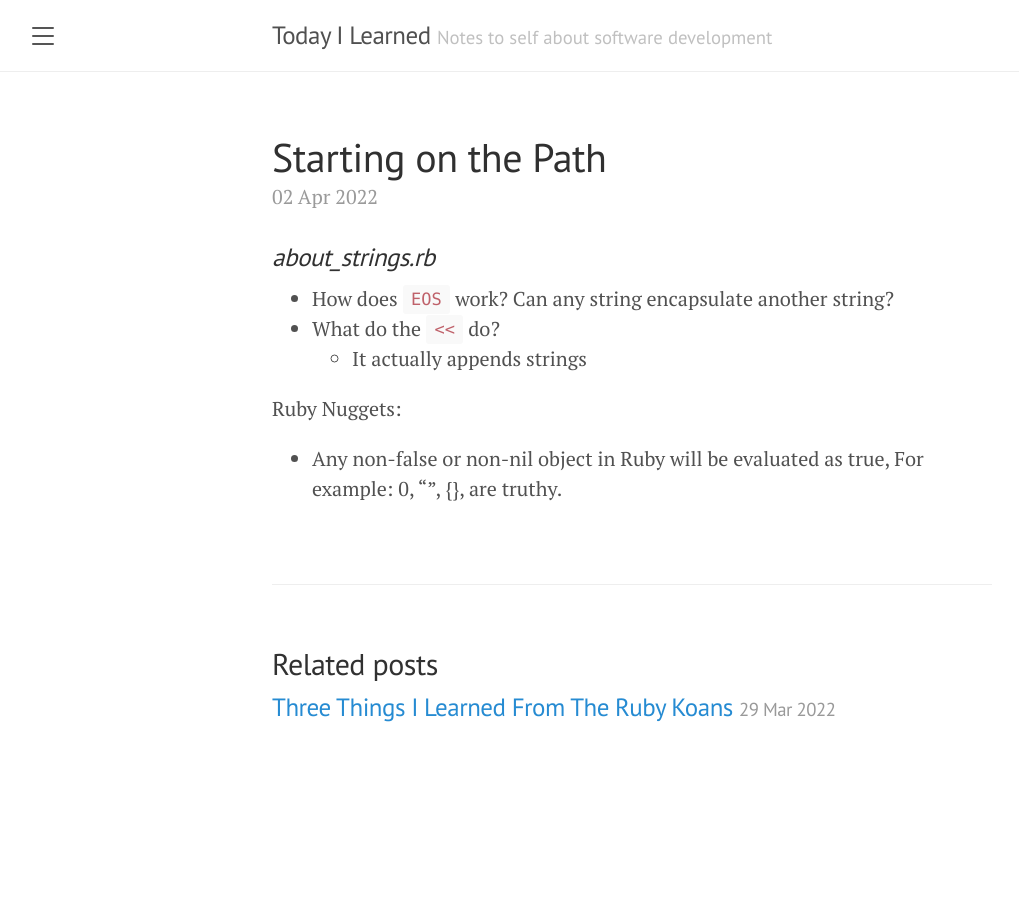
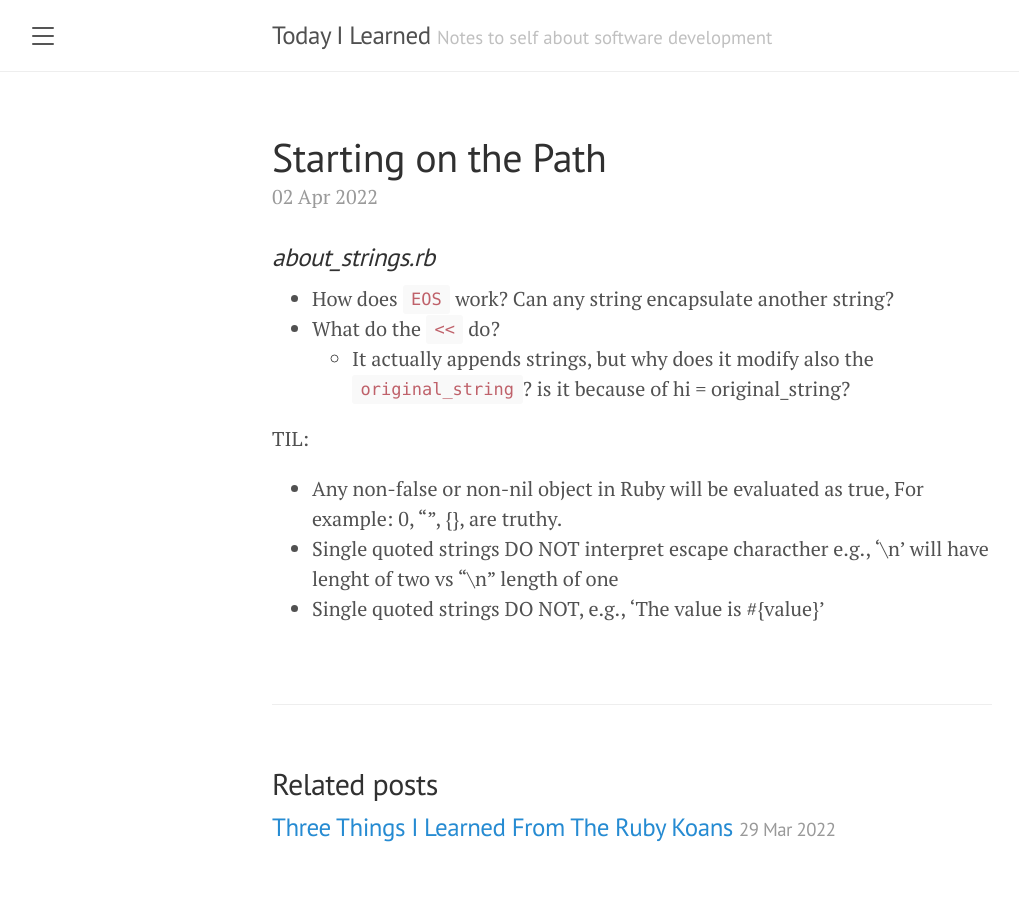
Before and after one commit to KevinDelaFuente/til, a Jekyll site: the page built from _posts/2022-04-02-PathToEnlightenment.md, in a window 1280 px wide. Shown: the whole page, without its empty margins (8-1027 px from the left). Built offline with Jekyll 4.4.1, drawn with Linux system fonts in a browser that asks for light colours.

Commit message:
Update 2022-04-02-PathToEnlightenment.md

```diff
--- a/_posts/2022-04-02-PathToEnlightenment.md
+++ b/_posts/2022-04-02-PathToEnlightenment.md
@@ -6,7 +6,9 @@ title:  "Starting on the Path"
 ### _about_strings.rb_
 - How does `EOS` work? Can any string encapsulate another string?
 - What do the `<<` do?
-  - It actually  appends strings
+  - It actually  appends strings, but why does it modify also the `original_string`? is it because of hi = original_string?
 
-Ruby Nuggets:
+TIL:
 - Any non-false or non-nil object in Ruby will be evaluated as true, For example: 0, "", {}, are truthy.
+- Single quoted strings DO NOT interpret escape characther e.g., '\n' will have lenght of two vs "\n" length of one
+- Single quoted strings DO NOT, e.g., 'The value is #{value}'
```
